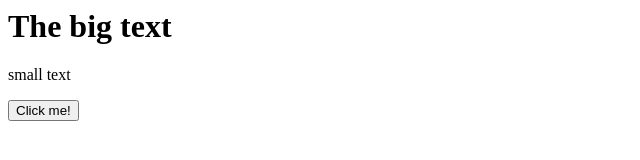
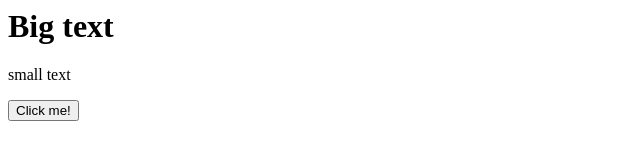
Before and after one commit to inyourspot/toddtest, a plain HTML site: page index.html in a window 1280 px wide. Shown: the whole page, without its empty margins (0-640 px from the left). Drawn offline with Linux system fonts and the light colour scheme.

Commit message:
Update index.html

```diff
--- a/index.html
+++ b/index.html
@@ -3,7 +3,7 @@
   <title>Todd's page title</title>
 </head>
 <body>
-  <h1>The big text</h1>
+  <h1>Big text</h1>
   <p>small text</p>
   <button onclick="alert('stop that')">Click me!</button>
 </body>
```
